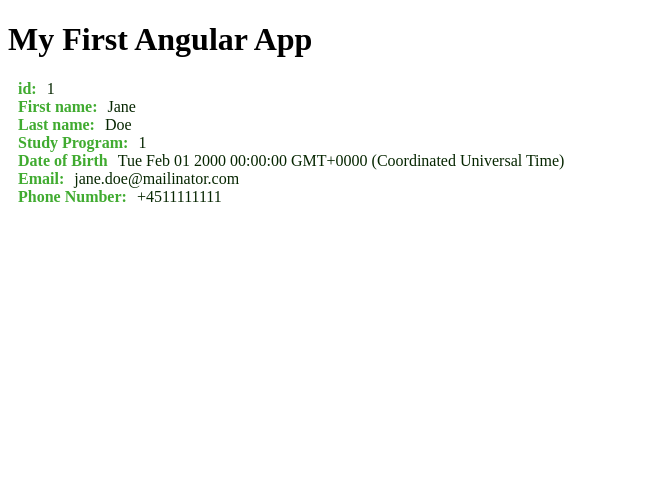
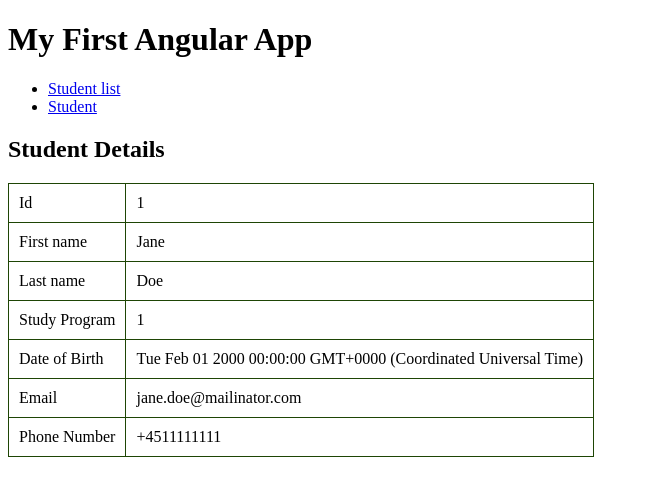
Before and after one commit to Elena-Cr/CourseAdminSystemAngular, an Angular app: page /student in a window 1280 px wide. Before the commit this address led to /. Shown: the top 496 px of the page, without its empty margins (0-649 px from the left). Built offline with nearby package versions, Linux system fonts and the light colour scheme.

Commit message:
Add a menu to the app html to switch betwen singular student and list of students

```diff
--- a/src/app/app.component.html
+++ b/src/app/app.component.html
@@ -1,3 +1,13 @@
 <h1>My First Angular App</h1>
-<app-student></app-student>
+<!-- <app-student></app-student> -->
+<!-- <app-student-list></app-student-list> -->
+<ul>
+  <li>
+    <a routerLink="/students">Student list</a>
+  </li>
+  <li>
+    <a routerLink="/student">Student</a>
+  </li>
+</ul>
+
 <router-outlet />
--- a/src/app/app.component.ts
+++ b/src/app/app.component.ts
@@ -1,15 +1,15 @@
 import { Component } from '@angular/core';
-import { RouterOutlet } from '@angular/router';
+import { RouterLink, RouterOutlet } from '@angular/router';
 import { StudentComponent } from './student/student.component';
+import { StudentListComponent } from './student-list/student-list.component';
 
 @Component({
   selector: 'app-root',
   standalone: true,
-  imports: [RouterOutlet, StudentComponent],
+  imports: [RouterOutlet, StudentComponent, StudentListComponent, RouterLink],
   templateUrl: './app.component.html',
   styleUrl: './app.component.css',
 })
 export class AppComponent {
   title = 'CourseAdminSystemAngular';
-
 }
--- a/src/app/app.routes.ts
+++ b/src/app/app.routes.ts
@@ -1,3 +1,8 @@
 import { Routes } from '@angular/router';
+import { StudentListComponent } from './student-list/student-list.component';
+import { StudentComponent } from './student/student.component';
 
-export const routes: Routes = [];
+export const routes: Routes = [
+  { path: 'students', component: StudentListComponent },
+  { path: 'student', component: StudentComponent },
+];
--- a/src/app/student-list/student-list.component.css
+++ b/src/app/student-list/student-list.component.css
@@ -0,0 +1,24 @@
+table,
+th,
+td {
+  border: 1px solid rgb(30, 69, 4);
+  border-collapse: collapse;
+  text-align: justify;
+  padding: 10px;
+}
+span {
+  color: rgb(6, 38, 1);
+  padding: auto;
+}
+b {
+  color: rgb(64, 171, 48);
+  padding: 10px;
+}
+h1 {
+  color: rgb(6, 38, 1);
+  padding: auto;
+}
+h2 {
+  color: rgb(6, 38, 1);
+  padding: auto;
+}
--- a/src/app/student-list/student-list.component.html
+++ b/src/app/student-list/student-list.component.html
@@ -1 +1,3 @@
-<p>student-list works!</p>
+@for(student of students; track $index) {
+<app-student [student]="student" [mode]="1"></app-student>
+}
--- a/src/app/student-list/student-list.component.ts
+++ b/src/app/student-list/student-list.component.ts
@@ -1,10 +1,11 @@
 import { Component } from '@angular/core';
 import { Student } from '../model/student';
+import { StudentComponent } from '../student/student.component';
 
 @Component({
   selector: 'app-student-list',
   standalone: true,
-  imports: [],
+  imports: [StudentComponent],
   templateUrl: './student-list.component.html',
   styleUrl: './student-list.component.css',
 })
--- a/src/app/student/student.component.html
+++ b/src/app/student/student.component.html
@@ -1,4 +1,5 @@
 @if (student) { @if(mode==0){
+<h2>Student Details</h2>
 <div>
   <b>id:</b><span>{{ student.id }}</span>
 </div>
@@ -21,6 +22,7 @@
   <b>Phone Number:</b> <span>{{ student.phone }}</span>
 </div>
 }@else{
+<h2>Student Details</h2>
 <table>
   <tr>
     <td>Id</td>
--- a/src/app/student/student.component.ts
+++ b/src/app/student/student.component.ts
@@ -1,4 +1,4 @@
-import { Component } from '@angular/core';
+import { Component, Input } from '@angular/core';
 import { Student } from '../model/student';
 
 @Component({
@@ -9,7 +9,7 @@ import { Student } from '../model/student';
   styleUrl: './student.component.css',
 })
 export class StudentComponent {
-  student?: Student = {
+  @Input() student?: Student = {
     id: 1,
     firstName: 'Jane',
     lastName: 'Doe',
@@ -18,5 +18,5 @@ export class StudentComponent {
     email: 'jane.doe@mailinator.com',
     phone: '+4511111111',
   };
-  mode: number = 0;
+  @Input() mode: number = 1;
 }
```
